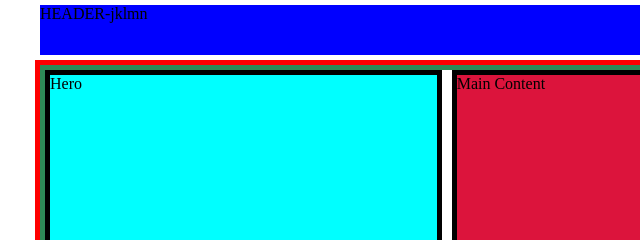
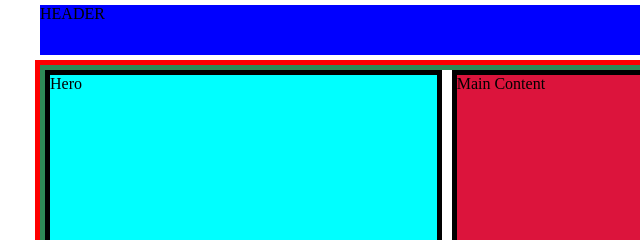
Before and after one commit to munkacka/web-developer-junior-2, a plain HTML site: page untitledweb-developer-priklady-2/ulohy/2-stlpcovy zlozitejsi layout.html in a window 1280 px wide. Shown: the top 240 px of the page, 0-640 px from the left. Drawn offline with Linux system fonts and the light colour scheme.

Commit message:
oprava hlavičky

```diff
--- a/untitledweb-developer-priklady-2/ulohy/2-stlpcovy zlozitejsi layout.html
+++ b/untitledweb-developer-priklady-2/ulohy/2-stlpcovy zlozitejsi layout.html
@@ -10,7 +10,7 @@
 <body>
 <div class="hlavny">
     <div class="hlavicka">
-        HEADER-jklmn
+        HEADER
     </div>
     <div class="riadok">
         <div class="lavy">
```
